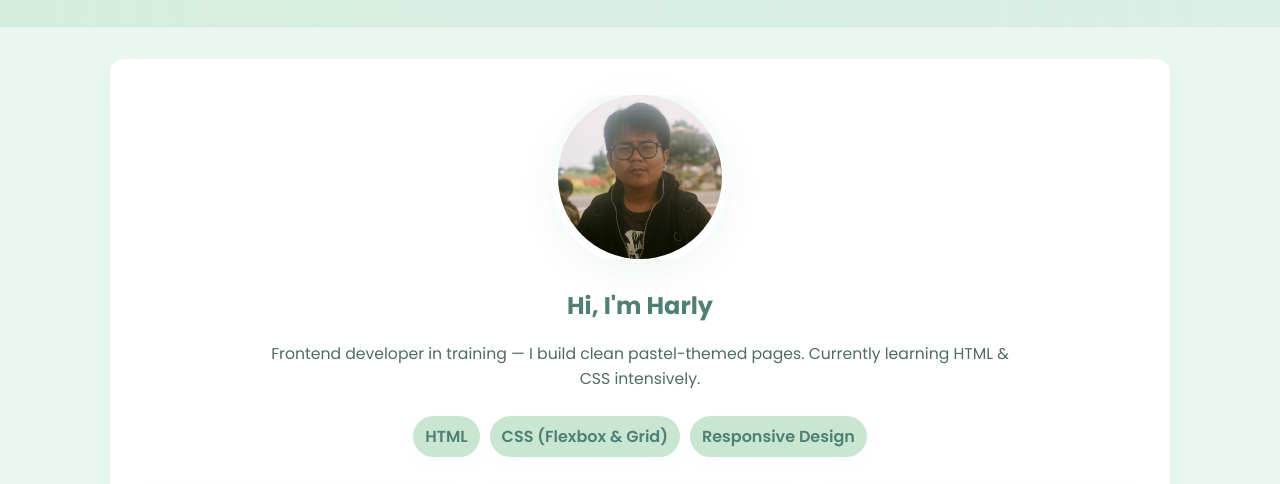
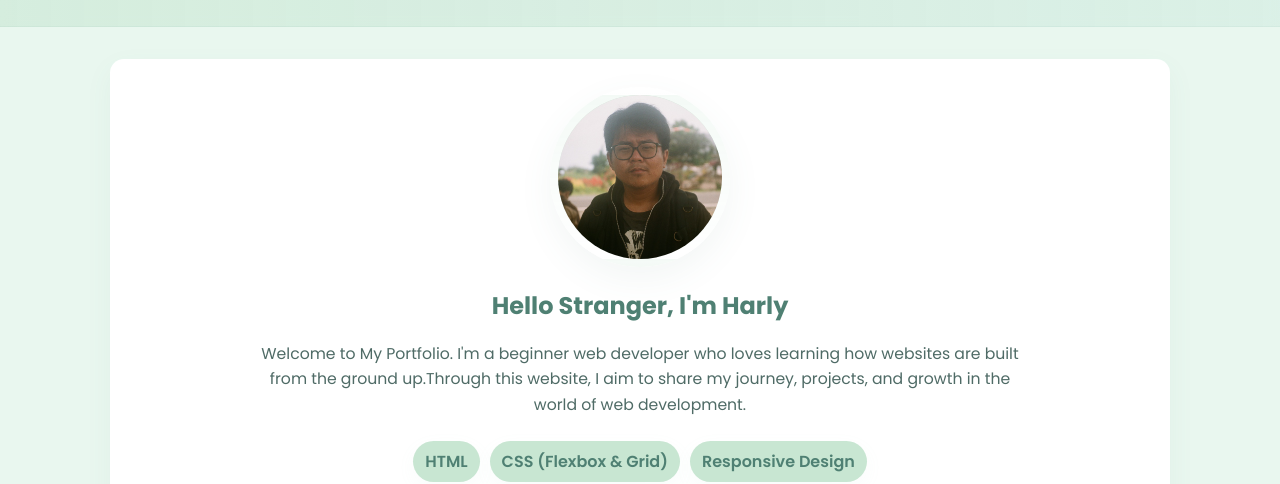
Before and after one commit to mlitsec/belajarbisa, a plain HTML site: page index.html in a window 1280 px wide. Shown: the part 112-596 px from the top of the page. Drawn offline with Linux system fonts and the light colour scheme.

Commit message:
feat. perubahan dikit

```diff
--- a/index.html
+++ b/index.html
@@ -32,8 +32,8 @@
           <img src="assets/images/profile.jpg" alt="Foto Harly" style="width:100%;height:100%;object-fit:cover">
         </div>
       </div>
-      <h1 class="h1 center">Hi, I'm Harly</h1>
-      <p class="center text-muted">Frontend developer in training — I build clean pastel-themed pages. Currently learning HTML & CSS intensively.</p>
+      <h1 class="h1 center">Hello Stranger, I'm Harly</h1>
+      <p class="center text-muted">Welcome to My Portfolio. I'm a beginner web developer who loves learning how websites are built from the ground up.Through this website, I aim to share my journey, projects, and growth in the world of web development.</p>
       <div class="skills center" aria-hidden="false">
         <div class="skill-pill">HTML</div>
         <div class="skill-pill">CSS (Flexbox & Grid)</div>
```
